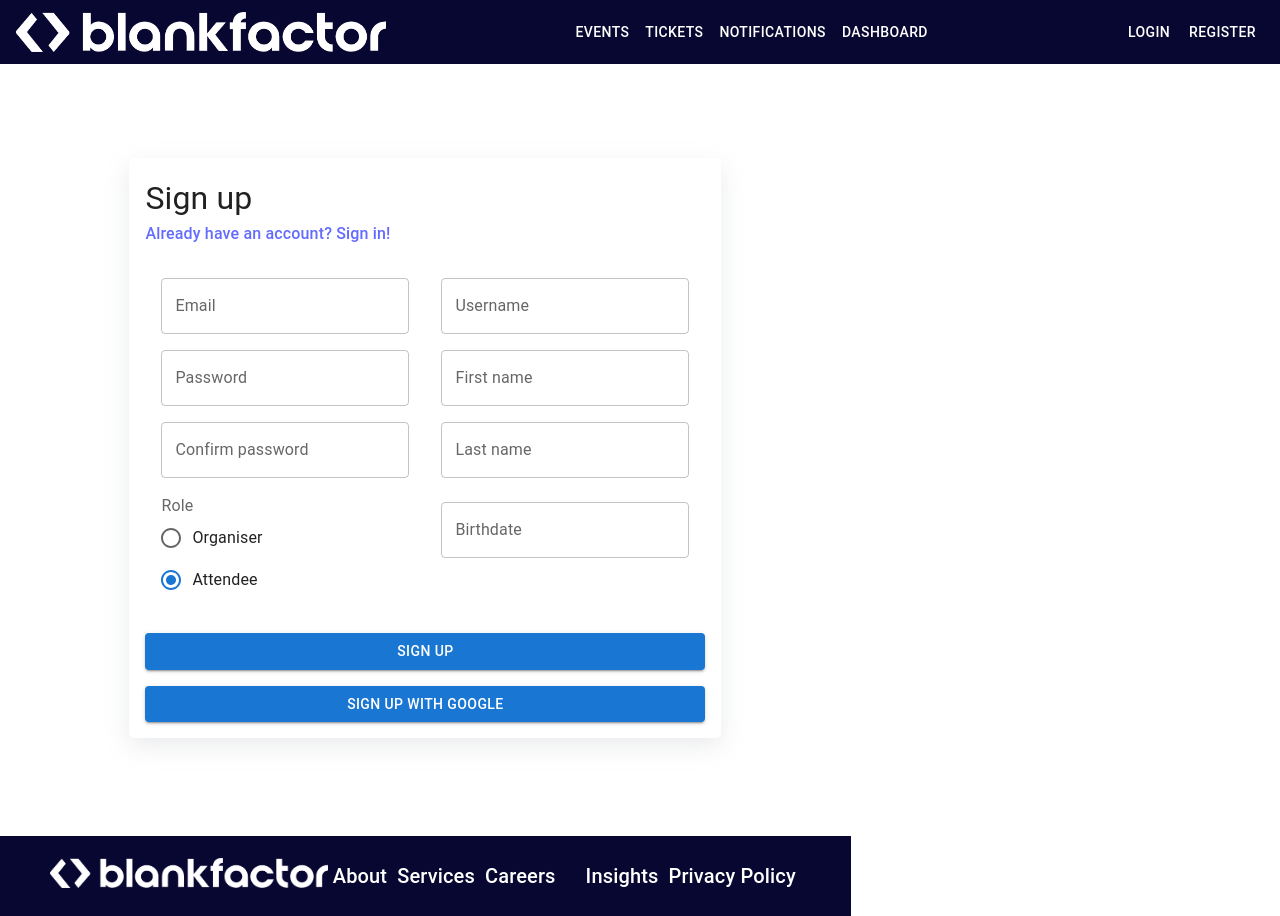
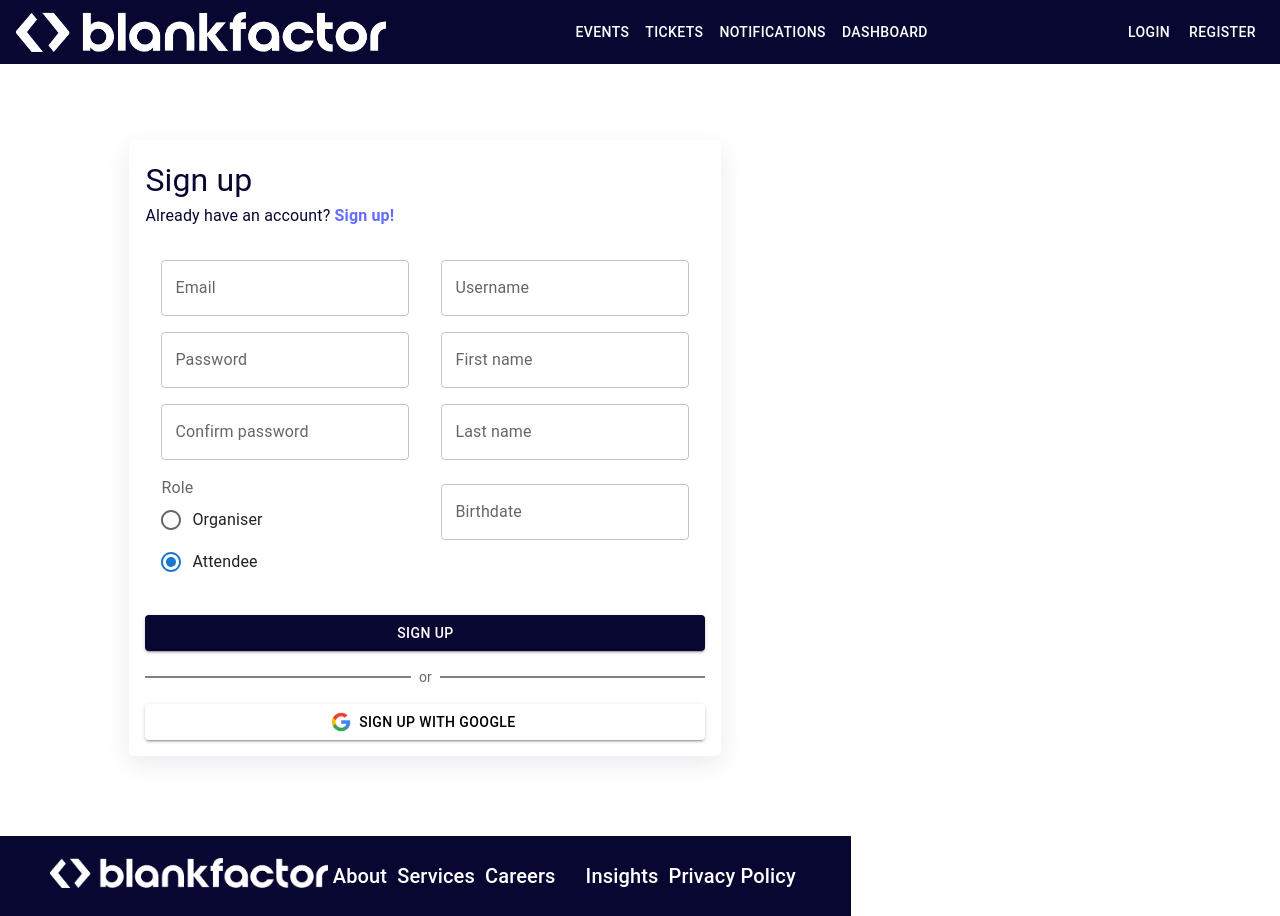
Before and after one commit to NextGen-BF/JJP25, a React (Vite) app in the folder app/frontend/: page /register in a window 1280 px wide. Built offline with nearby package versions, Linux system fonts and the light colour scheme.

Commit message:
jjp-132: add google button and separator between the Sign up button

```diff
--- a/app/frontend/package.json
+++ b/app/frontend/package.json
@@ -12,6 +12,10 @@
   "dependencies": {
     "@emotion/react": "^11.14.0",
     "@emotion/styled": "^11.14.0",
+    "@fortawesome/fontawesome-svg-core": "^6.7.2",
+    "@fortawesome/free-brands-svg-icons": "^6.7.2",
+    "@fortawesome/free-solid-svg-icons": "^6.7.2",
+    "@fortawesome/react-fontawesome": "^0.2.2",
     "@mui/icons-material": "^6.4.3",
     "@mui/material": "^6.4.2",
     "@mui/x-date-pickers": "^7.26.0",
--- a/app/frontend/src/pages/RegisterPage/RegisterPage.tsx
+++ b/app/frontend/src/pages/RegisterPage/RegisterPage.tsx
@@ -8,6 +8,7 @@ import {
   Radio,
   RadioGroup,
   TextField,
+  Typography,
 } from "@mui/material";
 import { FC } from "react";
 import { DemoContainer } from "@mui/x-date-pickers/internals/demo";
@@ -16,7 +17,8 @@ import { LocalizationProvider } from "@mui/x-date-pickers/LocalizationProvider";
 import { DatePicker } from "@mui/x-date-pickers/DatePicker";
 import { SubmitHandler, useForm, Controller } from "react-hook-form";
 import dayjs from "dayjs";
-
+import googleLogo from "../../assets/google-color.png";
+import { Link } from "react-router-dom";
 type FormFields = {
   email: string;
   password: string;
@@ -72,9 +74,14 @@ const RegisterPage: FC = () => {
           component="form"
           onSubmit={handleSubmit(onSubmit)}
         >
-          <Box>
+          <Box sx={{ color: "#080731" }}>
             <Box sx={{ fontSize: "2em" }}>Sign up</Box>
-            <a href="#">Already have an account? Sign in!</a>
+            <Box>
+              Already have an account?{" "}
+              <Link to="/login">
+                <strong>Sign up!</strong>
+              </Link>
+            </Box>
           </Box>
           <Box
             sx={{
@@ -262,10 +269,49 @@ const RegisterPage: FC = () => {
               </LocalizationProvider>
             </Box>
           </Box>
-          <Button variant="contained" type="submit" disabled={isSubmitting}>
+          <Button
+            sx={{
+              bgcolor: "#080731",
+            }}
+            variant="contained"
+            type="submit"
+            disabled={isSubmitting}
+          >
             {isSubmitting ? "Loading..." : "Sign up"}
           </Button>
-          <Button variant="contained" type="submit" disabled={isSubmitting}>
+          <Box
+            sx={{
+              display: "flex",
+              alignItems: "center",
+              gap: 1,
+              width: "100%",
+            }}
+          >
+            <Box sx={{ flex: 1, height: 0.1, bgcolor: "gray" }} />
+            <Typography variant="body2" color="textSecondary">
+              or
+            </Typography>
+            <Box sx={{ flex: 1, height: 0.1, bgcolor: "gray" }} />
+          </Box>
+          <Button
+            variant="contained"
+            type="submit"
+            disabled={isSubmitting}
+            startIcon={
+              <img
+                src={googleLogo}
+                alt="Google"
+                style={{ width: 20, height: 20 }}
+              />
+            }
+            sx={{
+              backgroundColor: "white",
+              color: "black",
+              "&:hover": {
+                backgroundColor: "#f5f5f5",
+              },
+            }}
+          >
             {isSubmitting ? "Loading..." : "Sign up with Google"}
           </Button>
         </Box>
```
